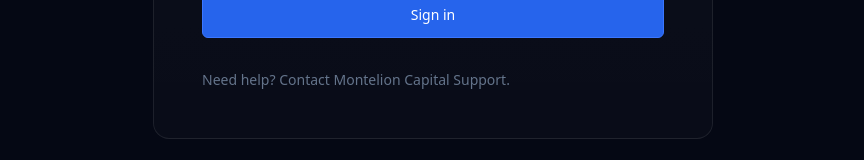
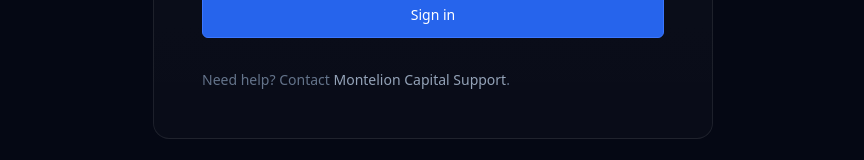
Before and after one commit to montelioncapital/montelion-app-v1, a Next.js app: page /login in a window 1280 px wide. Shown: the part 487-647 px from the top of the page, without its empty margins (207-1071 px from the left). Built offline with nearby package versions, Linux system fonts and the light colour scheme.

Commit message:
Update LoginForm.jsx

```diff
--- a/app/login/LoginForm.jsx
+++ b/app/login/LoginForm.jsx
@@ -216,7 +216,10 @@ export default function LoginForm() {
       </form>
 
       <p className="mt-8 text-left text-sm text-slate-500">
-        Need help? Contact <a href="#">Montelion Capital Support</a>.
+        Need help? Contact{" "}
+        <a href="/support" className="text-slate-400 hover:text-slate-300">
+          Montelion Capital Support
+        </a>.
       </p>
     </>
   );
```
